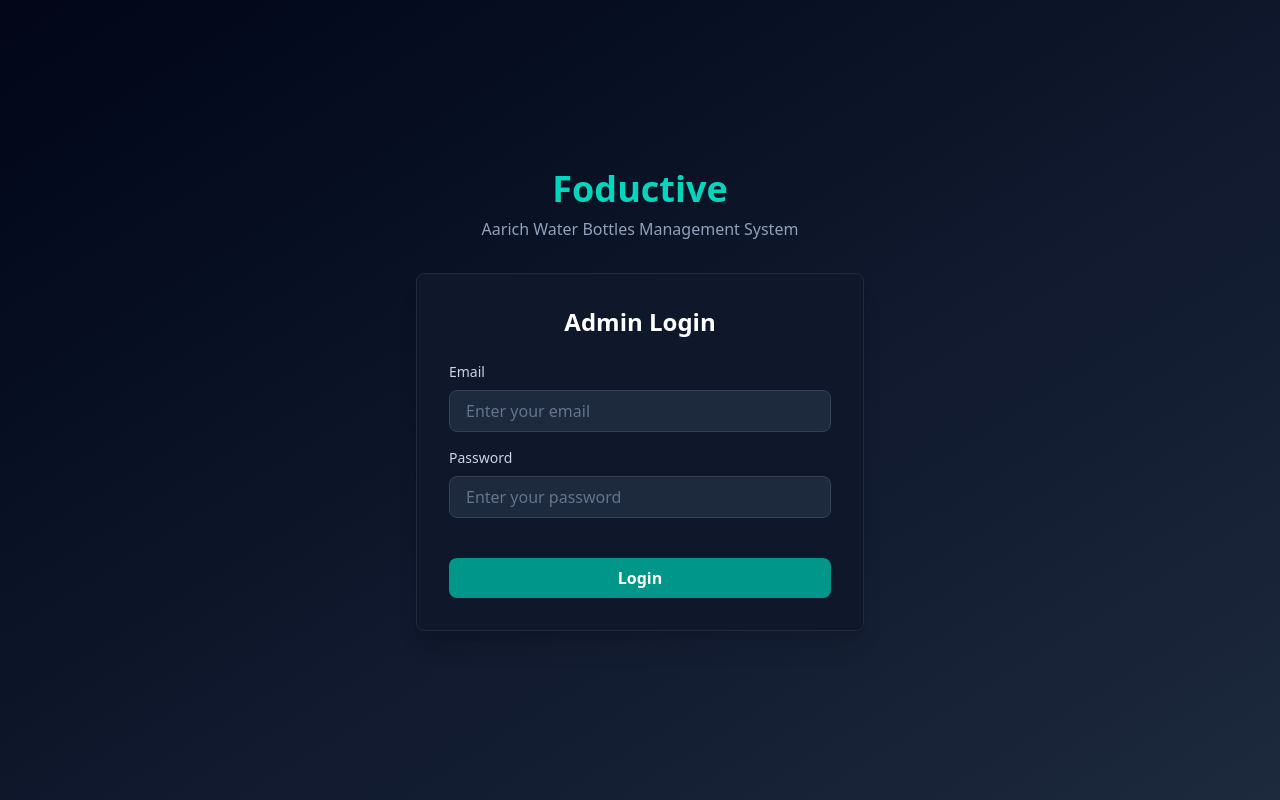
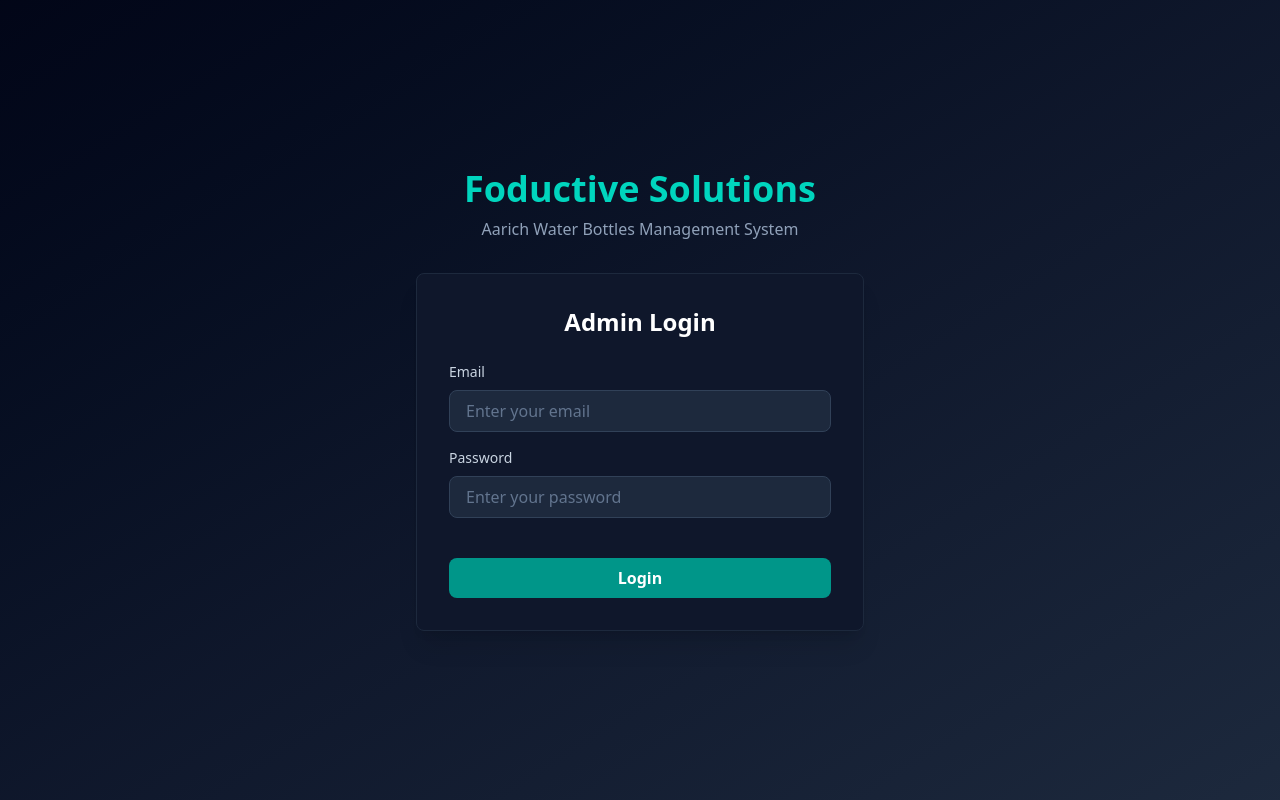
Before and after one commit to Foductive-Solutions/foductivesolutions, a React (Vite) app: page /login in a window 1280 px wide. Built offline with nearby package versions, Linux system fonts and the light colour scheme; no server answers.

Commit message:
feat: enhance modal functionality across multiple pages by adding onCancel handlers for editing operations

```diff
--- a/src/firebase/config.js
+++ b/src/firebase/config.js
@@ -23,7 +23,7 @@ if (!firebaseConfig.projectId) {
 }
 
 
-console.log(firebaseConfig)
+
 // Initialize Firebase
 const app = initializeApp(firebaseConfig);
 
--- a/src/pages/Auth/Login.jsx
+++ b/src/pages/Auth/Login.jsx
@@ -54,7 +54,7 @@ const Login = () => {
         {/* Logo Section */}
         <div className="text-center mb-8">
           <h1 className="text-4xl font-bold text-teal-400 mb-2">
-            Foductive
+            Foductive Solutions
           </h1>
           <p className="text-slate-400">
             Aarich Water Bottles Management System
--- a/src/pages/customers/Customers.jsx
+++ b/src/pages/customers/Customers.jsx
@@ -217,6 +217,7 @@ const Customers = () => {
             initialData={editingCustomer}
             isEdit
             onSubmit={handleEditCustomer}
+            onCancel={() => setEditingCustomer(null)}
           />
         )}
       </Modal>
--- a/src/pages/expenses/Expenses.jsx
+++ b/src/pages/expenses/Expenses.jsx
@@ -269,6 +269,7 @@ const Expenses = () => {
             initialData={editingExpense}
             isEdit
             onSubmit={handleEditExpense}
+            onCancel={() => setEditingExpense(null)}
           />
         )}
       </Modal>
--- a/src/pages/feedback/Feedback.jsx
+++ b/src/pages/feedback/Feedback.jsx
@@ -264,6 +264,7 @@ const Feedback = () => {
             initialData={editingFeedback}
             isEdit
             onSubmit={handleEditFeedback}
+            onCancel={() => setEditingFeedback(null)}
           />
         )}
       </Modal>
--- a/src/pages/purchase/Purchase.jsx
+++ b/src/pages/purchase/Purchase.jsx
@@ -477,6 +477,7 @@ const Purchase = () => {
             initialData={editingPurchase}
             isEdit={true}
             onSubmit={handleEditPurchase}
+            onCancel={() => setEditingPurchase(null)}
           />
         )}
       </Modal>
```
